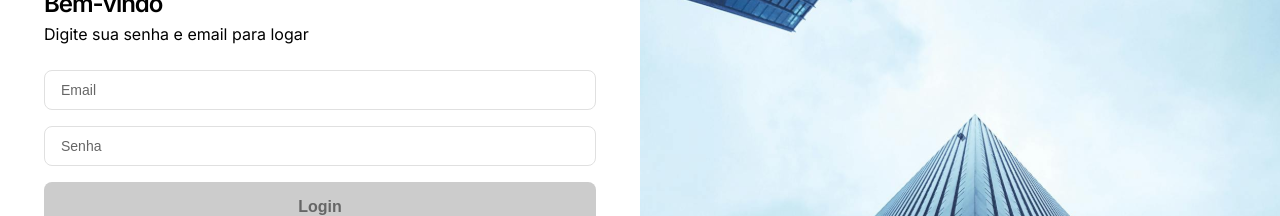
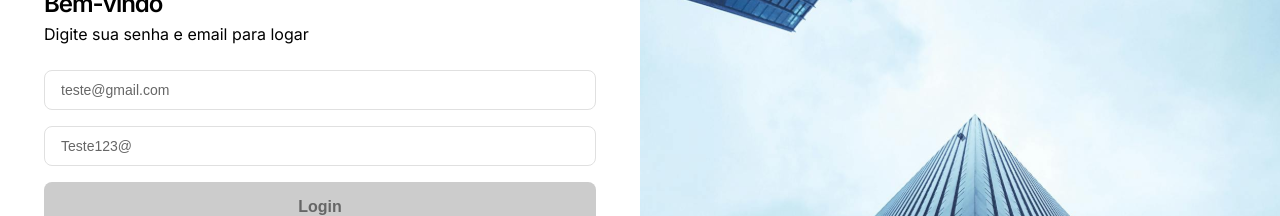
Before and after one commit to guilerm3/dnc-sales-dashboard-gas, a React (Vite) app: page / in a window 1280 px wide. Shown: the part 283-499 px from the top of the page. Built offline with nearby package versions, Linux system fonts and the light colour scheme.

Commit message:
alteração placeholder

```diff
--- a/src/pages/Login.tsx
+++ b/src/pages/Login.tsx
@@ -34,8 +34,8 @@ function Login() {
     (state: RootState) => state.createProfile,
   );
   const inputs = [
-    { type: "email", placeholder: "Email" },
-    { type: "password", placeholder: "Senha" },
+    { type: "email", placeholder: "teste@gmail.com" },
+    { type: "password", placeholder: "Teste123@" },
   ];
   const { data, loading, error, postData } = usePost<LoginData, LoginPostData>(
     "login",
```
